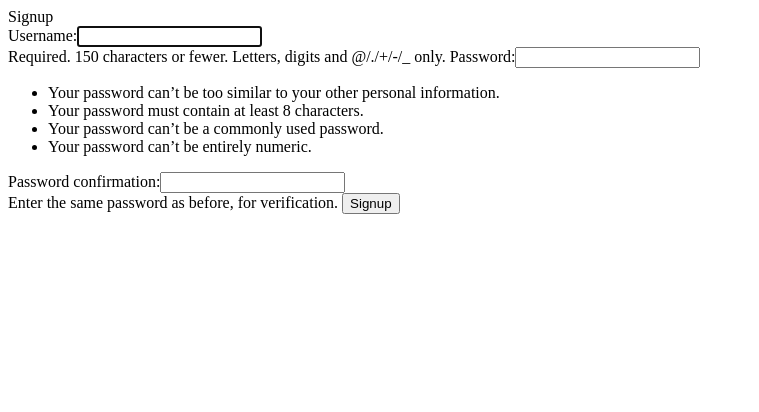
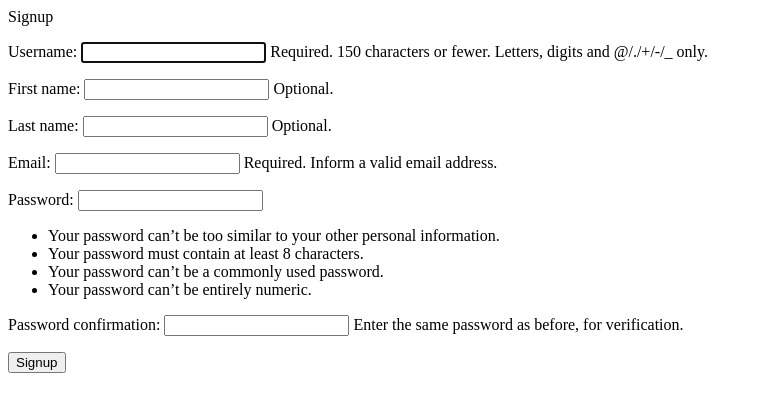
Before and after one commit to gokulgopan/project-mug-django, a Django app: page /accounts/signup/ in a window 1280 px wide. Shown: the top 412 px of the page, without its empty margins (0-759 px from the left). Run offline with Django 3.2, Linux system fonts and the light colour scheme; parts of the project's set-up code (start-up, migrations or seed data) failed here and were passed over.

Commit message:
signup all field added

```diff
--- /dev/null
+++ b/accounts/forms.py
@@ -0,0 +1,12 @@
+from django import forms
+from django.contrib.auth.forms import UserCreationForm
+from django.contrib.auth.models import User
+
+class SignUpForm(UserCreationForm):
+    first_name = forms.CharField(max_length=30, required=False, help_text='Optional.')
+    last_name = forms.CharField(max_length=30, required=False, help_text='Optional.')
+    email = forms.EmailField(max_length=254, help_text='Required. Inform a valid email address.')
+
+    class Meta:
+        model = User
+        fields = ('username', 'first_name', 'last_name', 'email', 'password1', 'password2', )
--- a/accounts/templates/accounts/signup.html
+++ b/accounts/templates/accounts/signup.html
@@ -1,6 +1,6 @@
 Signup
 <form class="site-form" action="/accounts/signup/" method="post">
     {% csrf_token %}
-    {{ form }}
+    {{ form.as_p }}
 <input type="submit" value="Signup">
 </form>
--- a/accounts/views.py
+++ b/accounts/views.py
@@ -1,19 +1,22 @@
 from django.shortcuts import render, redirect
 from django.contrib.auth.forms import UserCreationForm, AuthenticationForm
 from django.contrib.auth import login, logout
+from . import forms
 
 # Create your views here.
 
 def signup_view(request):
     if request.method == 'POST':
-        form = UserCreationForm(request.POST)
+        form = forms.SignUpForm(request.POST)
         if form.is_valid():
             user = form.save()
             login(request, user)
             return redirect('updates:index')
     else:
-        form = UserCreationForm()
+        form = forms.SignUpForm()
     return render(request, 'accounts/signup.html', {'form':form})
+
+
 
 def login_view(request):
     if request.method == 'POST':
```
Also changed, not shown: db.sqlite3, updates/migrations/0008_auto_20190530_1804.py (added).
